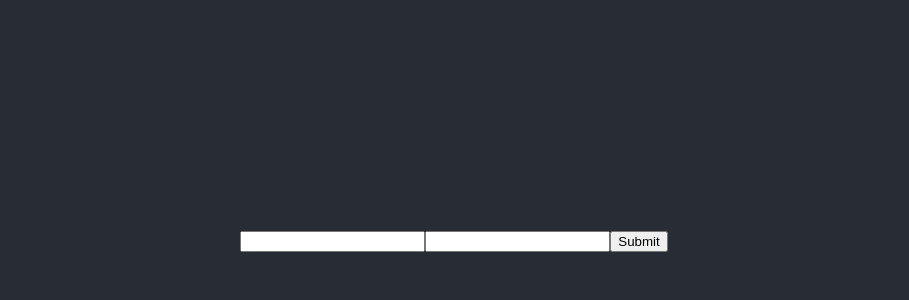
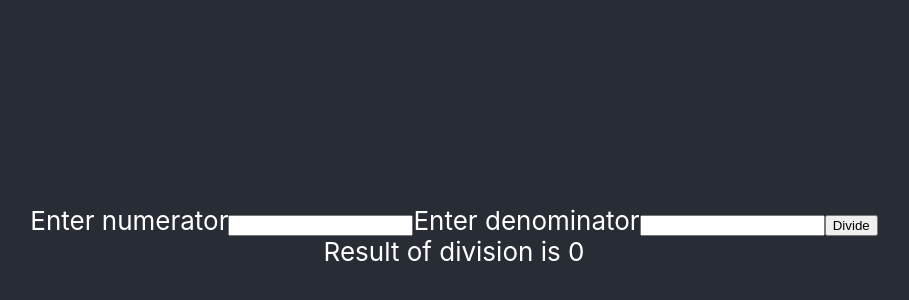
Before and after one commit to aishwarya-13/react_concepts_basics_newFeatures, a React (Create React App) app: page / in a window 1280 px wide. Shown: the part 164-464 px from the top of the page, without its empty margins (186-1095 px from the left). Built offline with nearby package versions, Linux system fonts and the light colour scheme.

Commit message:
Error handling example in functional component

```diff
--- a/src/App.js
+++ b/src/App.js
@@ -12,12 +12,13 @@ import AppContext from './components/context-example/App';
 import AppRef from './components/refs-example/App-Ref';
 import Controlled from './components/controlled-uncontrolled-components/controlled';
 import Uncontrolled from './components/controlled-uncontrolled-components/uncontrolled';
+import Division from './components/error-handling/Division'
 
 function App() {
   return (
       <div className="App">
         <header className="App-header">
-          <Uncontrolled/>
+          <Division/>
         </header>
       </div>
   );
--- /dev/null
+++ b/src/components/error-handling/Division.js
@@ -0,0 +1,55 @@
+import React, { useState } from "react";
+
+export default function Division(){
+    const [denominator, setDenominator] = useState(1);
+    const [numerator, setNumerator] = useState(1);
+    const [result, setResult] = useState(0);
+    const [isError, setIsError] = useState(false);
+
+    function handleNumeratorChange(e){
+        setNumerator(e.target.value);
+    }
+
+    function handleDenominatorChange(e){
+        setDenominator(e.target.value);
+    }
+
+    function getDivision(){
+        try{
+            if(parseInt(denominator) === 0){
+                throw new Error('Denominator cannot be zero');
+            }
+            setResult(numerator / denominator);
+        }catch{
+            setIsError(true);
+        }
+    }
+
+    return(
+        <>
+            {
+                isError ?
+                    <ErrorBoundary>
+
+                    </ErrorBoundary>
+                :
+                <div>
+                    <label>Enter numerator</label>
+                    <input type={'number'} id={'numerator'} onChange={handleNumeratorChange}/>
+                    <label>Enter denominator</label>
+                    <input type={'number'} id={'numerator'} onChange={handleDenominatorChange}/>
+                    <button onClick={getDivision}>Divide</button>
+                    <div>Result of division is {result}</div>
+                </div>
+        }
+        </>
+    )
+}
+
+const ErrorBoundary = ()=>{
+    return(
+        <div>
+            {`Division error`}
+        </div>
+    )
+}
```
